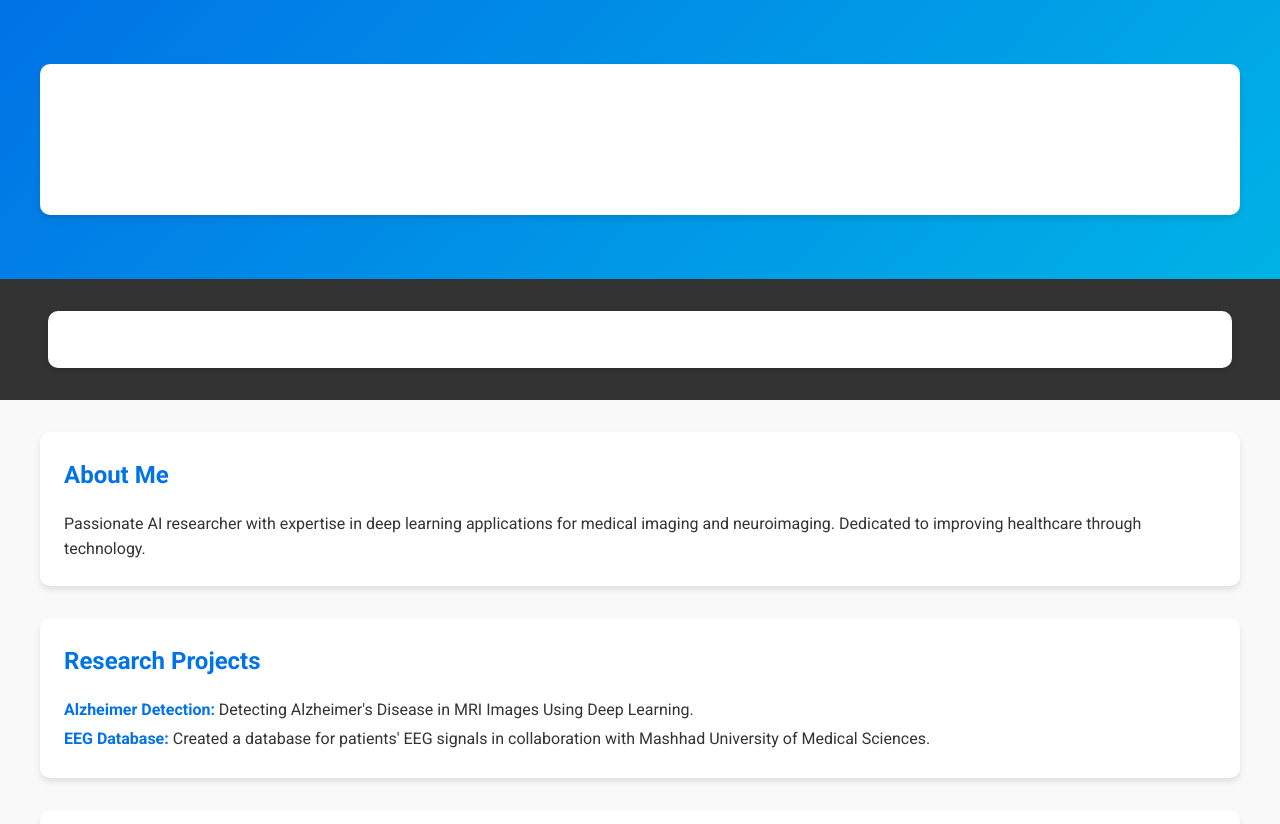
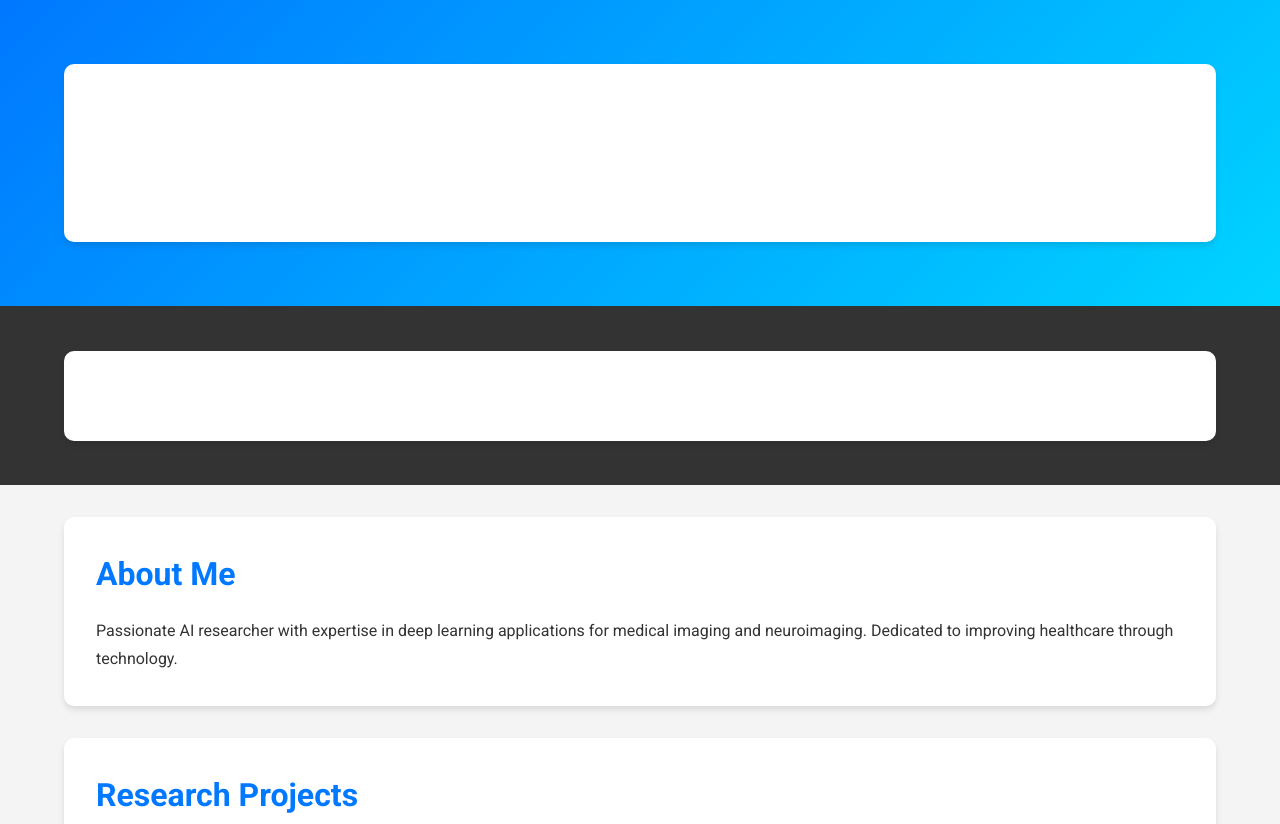
Before and after one commit to MHFeghhi/mhfeghhi.github.io, a plain HTML site: page index.html in a window 1280 px wide. Shown: the top 824 px of the page. Drawn offline with Linux system fonts and the light colour scheme.

Commit message:
Update style.css

```diff
--- a/style.css
+++ b/style.css
@@ -1,36 +1,29 @@
-html, body {
-    height: 100%;
-    margin: 0;
-    display: flex;
-    flex-direction: column;
-}
-main {
-    flex: 1;
-}
-
 /* General Reset */
-body, h1, h2, p, ul {
+* {
     margin: 0;
     padding: 0;
-    font-family: 'Roboto', sans-serif;
+    box-sizing: border-box;
 }
 
 body {
+    font-family: 'Roboto', sans-serif;
     line-height: 1.6;
-    background-color: #f9f9f9;
     color: #333;
+    background: #f4f4f4;
+    margin: 0;
 }
 
 /* Header */
 header {
-    background: linear-gradient(135deg, #0073e6, #00b3e6);
+    background: linear-gradient(135deg, #0078FF, #00D4FF);
     color: white;
     padding: 2rem 0;
     text-align: center;
 }
 
 header h1 {
-    font-size: 2.5rem;
+    font-size: 2.8rem;
+    margin-bottom: 0.5rem;
 }
 
 header p {
@@ -41,24 +34,25 @@ header p {
 /* Navigation */
 nav {
     background: #333;
+    padding: 0.8rem 0;
+}
+
+nav a {
+    color: white;
+    text-decoration: none;
+    margin: 0 1.5rem;
+    font-weight: 500;
+    transition: color 0.3s ease;
+}
+
+nav a:hover {
+    color: #00D4FF;
 }
 
 nav .container {
     display: flex;
     justify-content: center;
-    padding: 1rem;
-}
-
-nav a {
-    color: white;
-    text-decoration: none;
-    margin: 0 1rem;
-    font-weight: bold;
-    transition: color 0.3s;
-}
-
-nav a:hover {
-    color: #00b3e6;
+    flex-wrap: wrap;
 }
 
 /* Main Content */
@@ -66,25 +60,36 @@ nav a:hover {
     width: 90%;
     max-width: 1200px;
     margin: 2rem auto;
+    padding: 2rem;
     background: white;
-    padding: 1.5rem;
     border-radius: 10px;
     box-shadow: 0 4px 6px rgba(0, 0, 0, 0.1);
 }
 
-/* Sections */
+section {
+    margin-bottom: 2rem;
+}
+
 h2 {
-    color: #0073e6;
+    color: #0078FF;
+    font-size: 2rem;
     margin-bottom: 1rem;
 }
 
-ul {
-    list-style-type: none;
+p, ul li {
+    font-size: 1rem;
     line-height: 1.8;
 }
 
-ul li strong {
-    color: #0073e6;
+ul {
+    list-style: none;
+    padding: 0;
+}
+
+ul li::before {
+    content: "•";
+    color: #0078FF;
+    margin-right: 0.5rem;
 }
 
 /* Footer */
@@ -93,21 +98,24 @@ footer {
     color: white;
     text-align: center;
     padding: 1rem 0;
-    margin-top: 2rem;
+    position: relative;
+    bottom: 0;
+    width: 100%;
+    font-size: 0.9rem;
 }
 
 /* Responsive Design */
 @media (max-width: 768px) {
     header h1 {
-        font-size: 2rem;
+        font-size: 2.2rem;
     }
 
-    nav .container {
-        flex-direction: column;
+    header p {
+        font-size: 1rem;
     }
 
     nav a {
-        margin: 0.5rem 0;
+        margin: 0.5rem 1rem;
     }
 
     .container {
```
